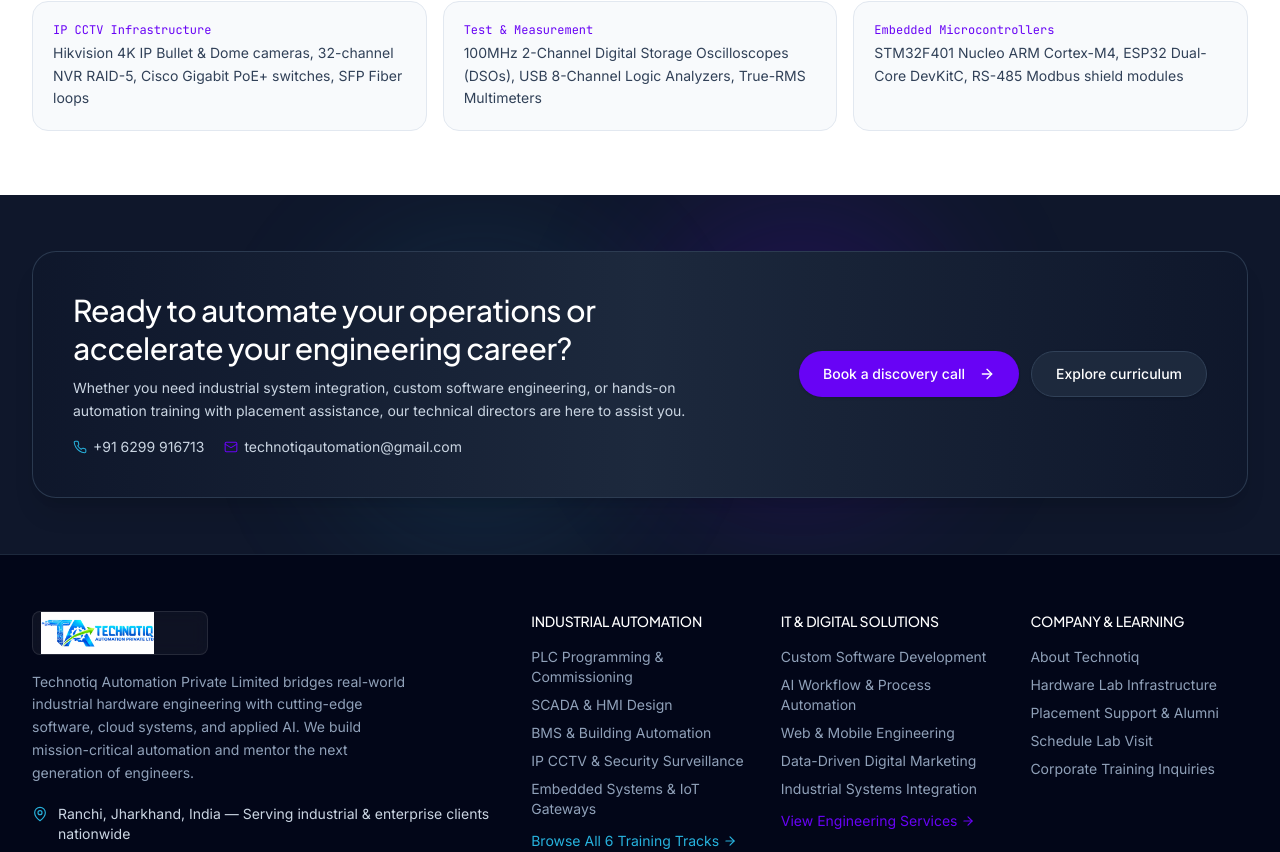
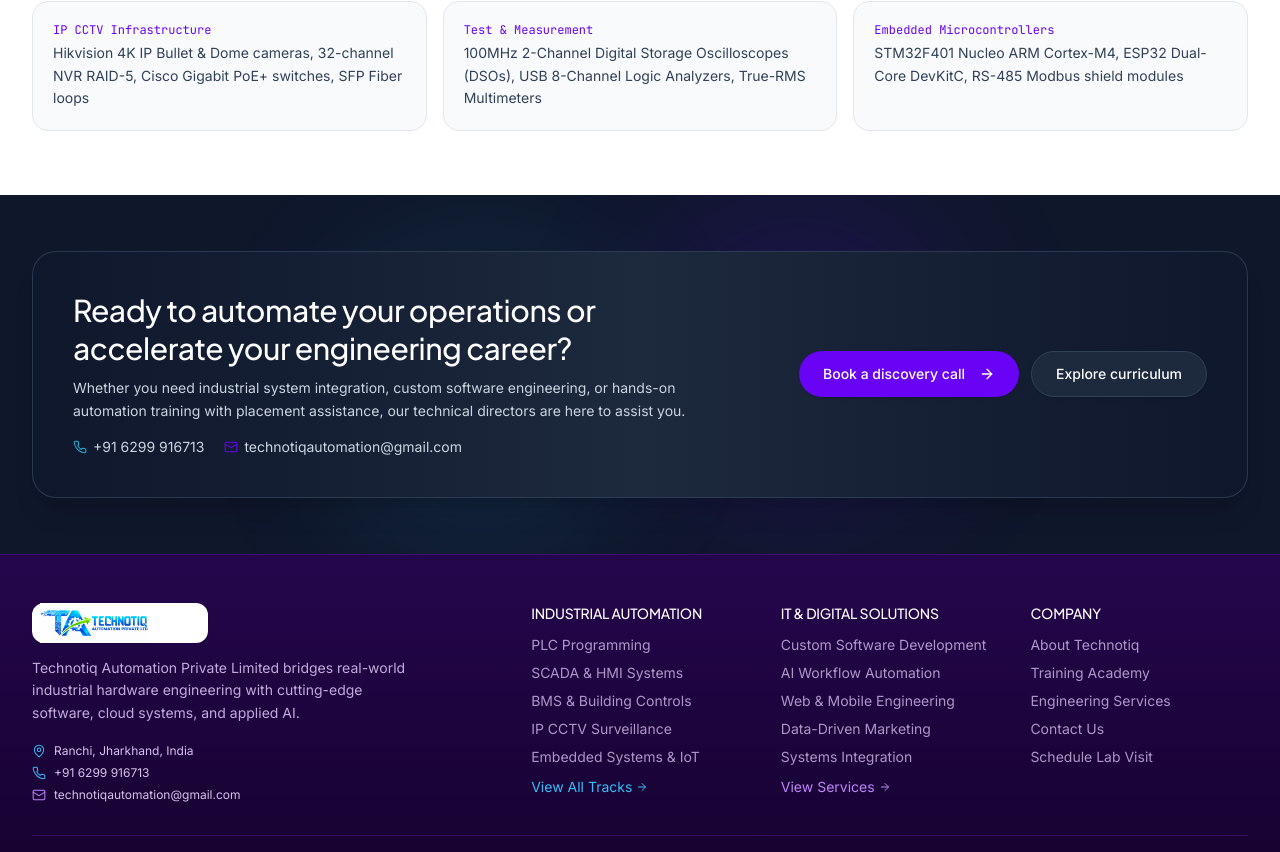
Before and after one commit to webitya/technotiq, a Next.js app: page /about in a window 1280 px wide. Shown: the part 1934-2786 px from the top of the page. Built offline with nearby package versions, Linux system fonts and the light colour scheme.

Commit message:
feat: apply purple footer styling and clean up all micro-copy

```diff
--- a/src/app/about/page.js
+++ b/src/app/about/page.js
@@ -144,9 +144,7 @@ export default function AboutPage() {
                   </div>
                 </div>
 
-                <div className="pt-3 border-t border-slate-800 text-xs text-slate-400 font-normal">
-                  <p>Building Skills. Delivering Solutions. Shaping the Future.</p>
-                </div>
+
               </div>
             </div>
           </div>
--- a/src/components/layout/Footer.js
+++ b/src/components/layout/Footer.js
@@ -4,12 +4,12 @@ import { Phone, Mail, MapPin, ArrowRight } from "../icons";
 
 export default function Footer() {
   return (
-    <footer className="bg-slate-950 text-white pt-12 pb-8 sm:pt-14 sm:pb-8 border-t border-slate-800">
+    <footer className="bg-gradient-to-b from-[#24064C] to-[#15022E] text-white pt-10 pb-6 sm:pt-12 sm:pb-6 border-t border-[#3E1077]">
       <div className="max-w-7xl mx-auto px-4 sm:px-6 lg:px-8">
-        <div className="grid grid-cols-1 md:grid-cols-2 lg:grid-cols-5 gap-8 pb-10 border-b border-slate-800/80">
-          {/* Brand Info & Vision */}
-          <div className="lg:col-span-2 space-y-4">
-            <div className="relative h-11 w-44 bg-white/5 rounded-lg p-1.5 backdrop-blur-sm border border-white/10">
+        <div className="grid grid-cols-1 md:grid-cols-2 lg:grid-cols-5 gap-6 lg:gap-8 pb-8 border-b border-purple-900/50">
+          {/* Brand Info */}
+          <div className="lg:col-span-2 space-y-3.5">
+            <div className="relative h-10 w-44 bg-white rounded-xl p-1.5 shadow-xs">
               <Image
                 src="/technotiq-logo.webp"
                 alt="Technotiq"
@@ -19,25 +19,24 @@ export default function Footer() {
               />
             </div>
 
-            <p className="text-slate-400 text-xs sm:text-sm leading-relaxed max-w-sm font-normal">
+            <p className="text-purple-200/80 text-xs sm:text-sm leading-relaxed max-w-sm font-normal">
               Technotiq Automation Private Limited bridges real-world industrial hardware
-              engineering with cutting-edge software, cloud systems, and applied AI. We build
-              mission-critical automation and mentor the next generation of engineers.
+              engineering with cutting-edge software, cloud systems, and applied AI.
             </p>
 
-            <div className="space-y-2 pt-1 text-xs sm:text-sm text-slate-300 font-normal">
-              <div className="flex items-start gap-2.5">
-                <MapPin className="w-4 h-4 text-[#27B2DD] shrink-0 mt-0.5" />
-                <span>Ranchi, Jharkhand, India — Serving industrial & enterprise clients nationwide</span>
+            <div className="space-y-1.5 pt-1 text-xs text-purple-200/90 font-normal">
+              <div className="flex items-center gap-2">
+                <MapPin className="w-3.5 h-3.5 text-[#38BDF8] shrink-0" />
+                <span>Ranchi, Jharkhand, India</span>
               </div>
-              <div className="flex items-center gap-2.5">
-                <Phone className="w-4 h-4 text-[#27B2DD] shrink-0" />
+              <div className="flex items-center gap-2">
+                <Phone className="w-3.5 h-3.5 text-[#38BDF8] shrink-0" />
                 <a href="tel:+916299916713" className="hover:text-white transition-colors">
                   +91 6299 916713
                 </a>
               </div>
-              <div className="flex items-center gap-2.5">
-                <Mail className="w-4 h-4 text-[#6803F5] shrink-0" />
+              <div className="flex items-center gap-2">
+                <Mail className="w-3.5 h-3.5 text-[#C084FC] shrink-0" />
                 <a href="mailto:technotiqautomation@gmail.com" className="hover:text-white transition-colors">
                   technotiqautomation@gmail.com
                 </a>
@@ -45,51 +44,51 @@ export default function Footer() {
             </div>
           </div>
 
-          {/* Industrial Automation & Core Tech */}
+          {/* Industrial Automation */}
           <div>
-            <h4 className="text-white font-medium text-xs sm:text-sm tracking-wide uppercase mb-3 sm:mb-4">
+            <h4 className="text-white font-medium text-xs sm:text-sm tracking-wide uppercase mb-3">
               Industrial Automation
             </h4>
-            <ul className="space-y-2 text-xs sm:text-sm text-slate-400 font-normal">
+            <ul className="space-y-2 text-xs sm:text-sm text-purple-200/70 font-normal">
               <li>
                 <Link href="/courses#plc" className="hover:text-white transition-colors">
-                  PLC Programming & Commissioning
+                  PLC Programming
                 </Link>
               </li>
               <li>
                 <Link href="/courses#scada" className="hover:text-white transition-colors">
-                  SCADA & HMI Design
+                  SCADA & HMI Systems
                 </Link>
               </li>
               <li>
                 <Link href="/courses#bms" className="hover:text-white transition-colors">
-                  BMS & Building Automation
+                  BMS & Building Controls
                 </Link>
               </li>
               <li>
                 <Link href="/courses#cctv" className="hover:text-white transition-colors">
-                  IP CCTV & Security Surveillance
+                  IP CCTV Surveillance
                 </Link>
               </li>
               <li>
                 <Link href="/courses#embedded" className="hover:text-white transition-colors">
-                  Embedded Systems & IoT Gateways
+                  Embedded Systems & IoT
                 </Link>
               </li>
               <li>
-                <Link href="/courses" className="text-[#27B2DD] hover:underline font-normal inline-flex items-center gap-1 mt-1">
-                  Browse All 6 Training Tracks <ArrowRight className="w-3.5 h-3.5" />
+                <Link href="/courses" className="text-[#38BDF8] hover:underline font-normal inline-flex items-center gap-1 mt-0.5">
+                  View All Tracks <ArrowRight className="w-3 h-3" />
                 </Link>
               </li>
             </ul>
           </div>
 
-          {/* IT & Enterprise Services */}
+          {/* IT & Digital Solutions */}
           <div>
-            <h4 className="text-white font-medium text-xs sm:text-sm tracking-wide uppercase mb-3 sm:mb-4">
+            <h4 className="text-white font-medium text-xs sm:text-sm tracking-wide uppercase mb-3">
               IT & Digital Solutions
             </h4>
-            <ul className="space-y-2 text-xs sm:text-sm text-slate-400 font-normal">
+            <ul className="space-y-2 text-xs sm:text-sm text-purple-200/70 font-normal">
               <li>
                 <Link href="/services#software" className="hover:text-white transition-colors">
                   Custom Software Development
@@ -97,7 +96,7 @@ export default function Footer() {
               </li>
               <li>
                 <Link href="/services#ai" className="hover:text-white transition-colors">
-                  AI Workflow & Process Automation
+                  AI Workflow Automation
                 </Link>
               </li>
               <li>
@@ -107,41 +106,46 @@ export default function Footer() {
               </li>
               <li>
                 <Link href="/services#marketing" className="hover:text-white transition-colors">
-                  Data-Driven Digital Marketing
+                  Data-Driven Marketing
                 </Link>
               </li>
               <li>
                 <Link href="/services#iot" className="hover:text-white transition-colors">
-                  Industrial Systems Integration
+                  Systems Integration
                 </Link>
               </li>
               <li>
-                <Link href="/services" className="text-[#6803F5] hover:underline font-normal inline-flex items-center gap-1 mt-1">
-                  View Engineering Services <ArrowRight className="w-3.5 h-3.5" />
+                <Link href="/services" className="text-[#C084FC] hover:underline font-normal inline-flex items-center gap-1 mt-0.5">
+                  View Services <ArrowRight className="w-3 h-3" />
                 </Link>
               </li>
             </ul>
           </div>
 
-          {/* Quick Links & Accreditations */}
+          {/* Company & Navigation */}
           <div>
-            <h4 className="text-white font-medium text-xs sm:text-sm tracking-wide uppercase mb-3 sm:mb-4">
-              Company & Learning
+            <h4 className="text-white font-medium text-xs sm:text-sm tracking-wide uppercase mb-3">
+              Company
             </h4>
-            <ul className="space-y-2 text-xs sm:text-sm text-slate-400 font-normal">
+            <ul className="space-y-2 text-xs sm:text-sm text-purple-200/70 font-normal">
               <li>
                 <Link href="/about" className="hover:text-white transition-colors">
                   About Technotiq
                 </Link>
               </li>
               <li>
-                <Link href="/about#methodology" className="hover:text-white transition-colors">
-                  Hardware Lab Infrastructure
+                <Link href="/courses" className="hover:text-white transition-colors">
+                  Training Academy
                 </Link>
               </li>
               <li>
-                <Link href="/courses#placements" className="hover:text-white transition-colors">
-                  Placement Support & Alumni
+                <Link href="/services" className="hover:text-white transition-colors">
+                  Engineering Services
+                </Link>
+              </li>
+              <li>
+                <Link href="/contact" className="hover:text-white transition-colors">
+                  Contact Us
                 </Link>
               </li>
               <li>
@@ -149,17 +153,12 @@ export default function Footer() {
                   Schedule Lab Visit
                 </Link>
               </li>
-              <li>
-                <Link href="/contact" className="hover:text-white transition-colors">
-                  Corporate Training Inquiries
-                </Link>
-              </li>
             </ul>
           </div>
         </div>
 
-        {/* Bottom Credits - Only Technotiq */}
-        <div className="pt-6 flex items-center justify-center text-xs text-slate-500 font-normal">
+        {/* Clean Bottom Credit - Only Technotiq */}
+        <div className="pt-5 flex items-center justify-center text-xs text-purple-300/70 font-normal">
           <p>Technotiq</p>
         </div>
       </div>
```
